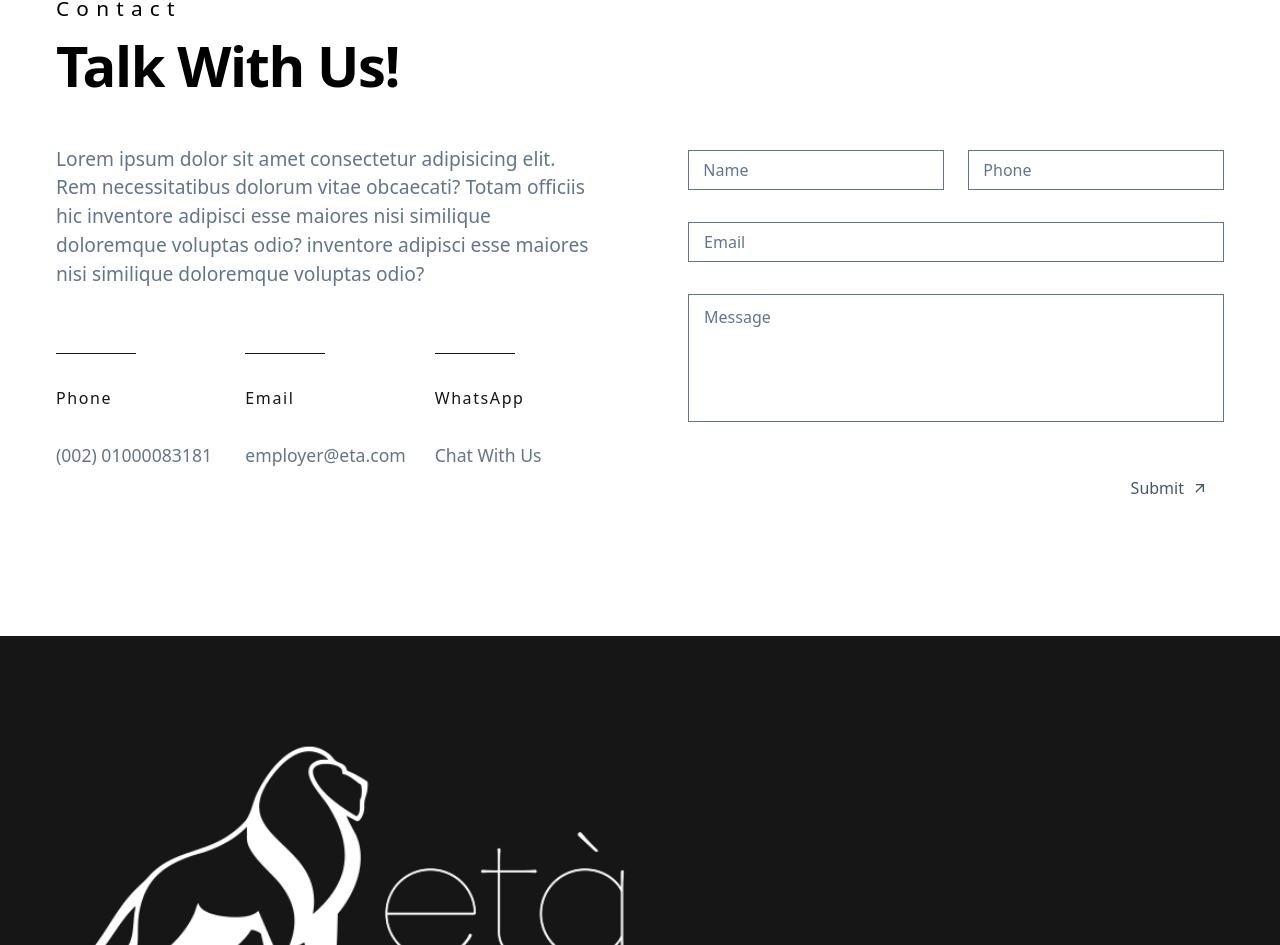
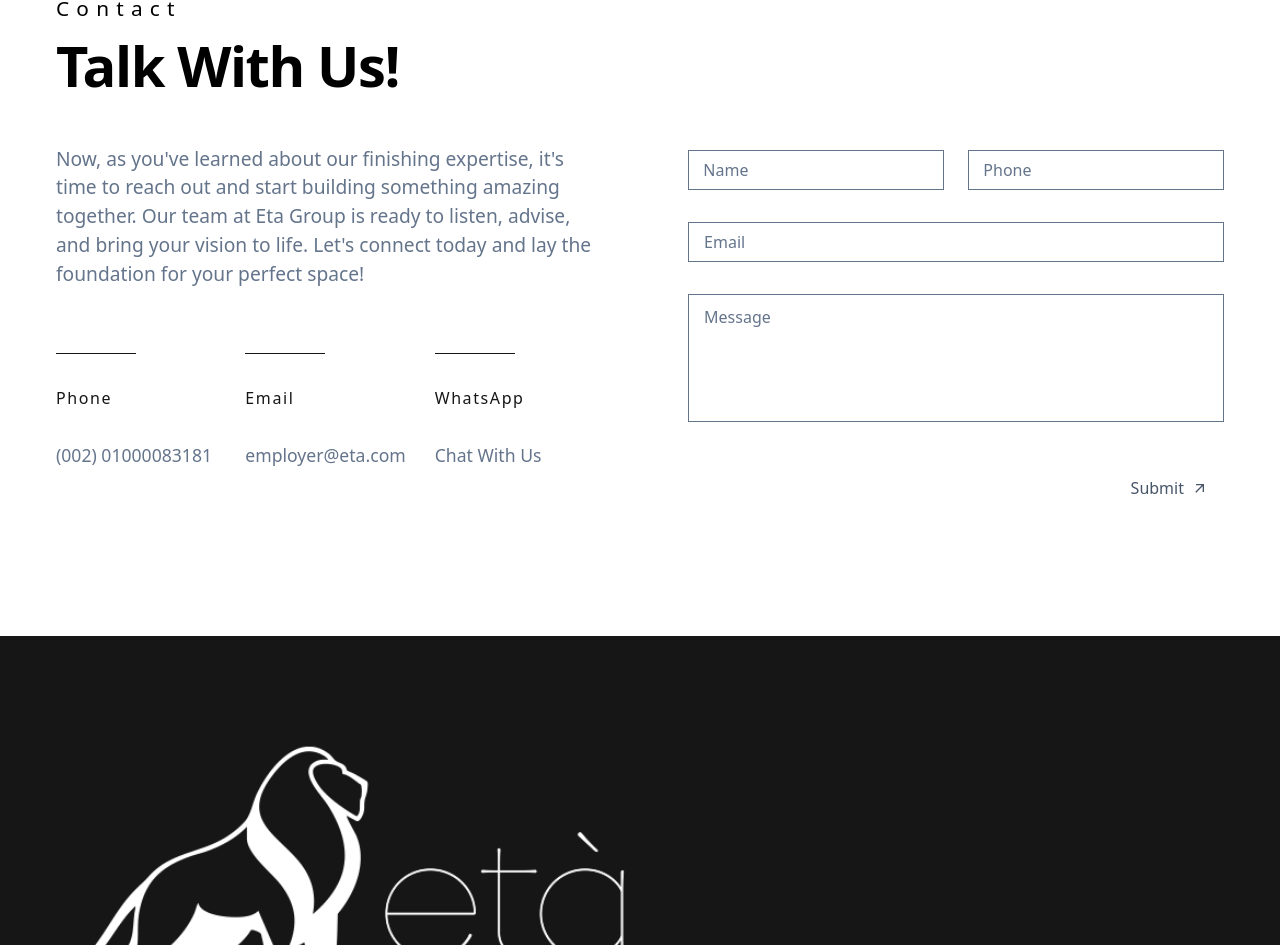
Before and after one commit to OthmanAhmed7/eta, a Next.js app: page / in a window 1280 px wide. Shown: the part 4653-5598 px from the top of the page. Built offline with nearby package versions, Linux system fonts and the light colour scheme.

Commit message:
edit: contact us text from lorem to real one

```diff
--- a/components/ContactUs.jsx
+++ b/components/ContactUs.jsx
@@ -28,11 +28,10 @@ const ContactUs = () => {
       <div className="flex flex-col lg:flex-row items-center justify-center gap-[2rem] lg:gap-[6rem]">
         <div className="flex-1 flex-col gap-[2rem] my-[2.5rem]">
           <p className="text-slate-500 text-[1.2rem]">
-            Lorem ipsum dolor sit amet consectetur adipisicing elit. Rem
-            necessitatibus dolorum vitae obcaecati? Totam officiis hic inventore
-            adipisci esse maiores nisi similique doloremque voluptas odio?
-            inventore adipisci esse maiores nisi similique doloremque voluptas
-            odio?
+            Now, as you've learned about our finishing expertise, it's time to
+            reach out and start building something amazing together. Our team at
+            Eta Group is ready to listen, advise, and bring your vision to life.
+            Let's connect today and lay the foundation for your perfect space!
           </p>
 
           <div className="grid grid-cols-2 md:grid-cols-3 items-center justify-start gap-[2rem] mt-[4rem]">
```
